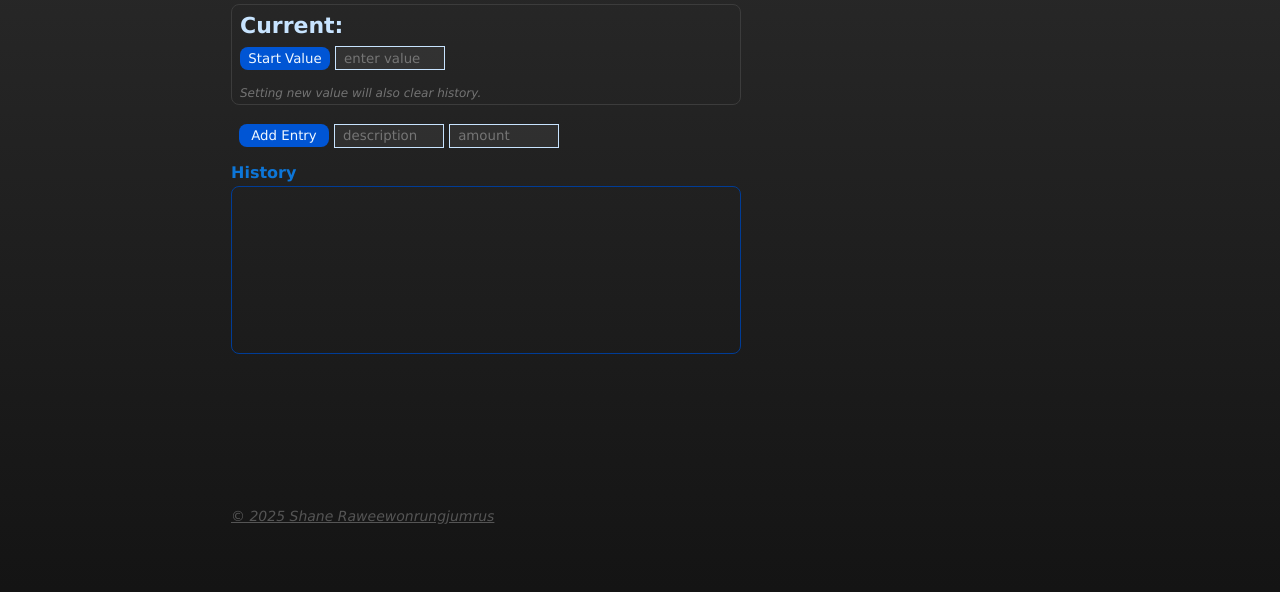
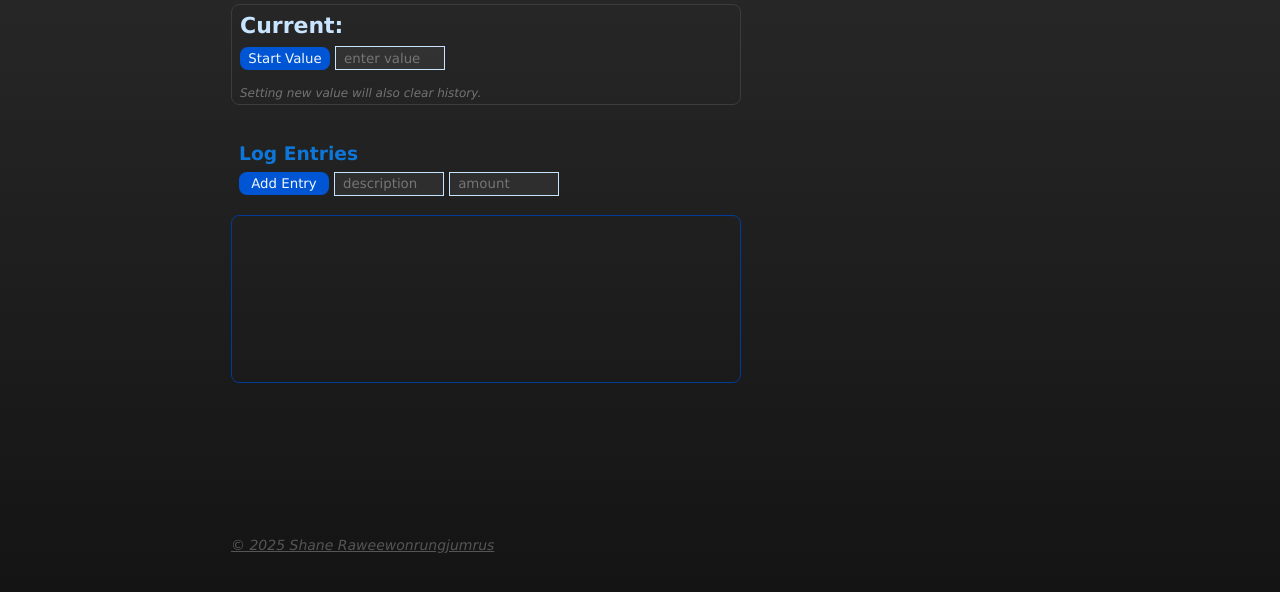
Before and after one commit to Lanternray/currentBudgetTracker, a plain HTML site: page index.html in a window 1280 px wide. Shown: the part 74-666 px from the top of the page. Drawn offline with Linux system fonts and the light colour scheme.

Commit message:
Formatting changes to entries/history section

```diff
--- a/index.html
+++ b/index.html
@@ -38,15 +38,15 @@
             <input type="number" id="inputCurrent" placeholder="enter value">
             <p><em>Setting new value will also clear history.</em></p>
         </div>
+        <br><br>
 
-        <br>
+        <h3 id="entry-header">Log Entries</h3>
         <div class="entry">
             <button id="addListBtn">Add Entry</button>
             <input type="text" id="inputDescrip" placeholder="description">
             <input type="number" id="inputAmount" placeholder="amount">
         </div>
 
-        <p><strong>History</strong></p>
         <div class="history">
             <ul class="list">
             </ul>
--- a/style.css
+++ b/style.css
@@ -145,9 +145,11 @@ body, html {
     font-size: 12px;
 }
 
+#entry-header { padding-left: 8px;}
+
 .entry {
     width: 100%;
-    padding-left: 8px;
+    padding: 8px 0 0 8px;
 }
 
 #inputCurrentBtn, #addListBtn {
```
